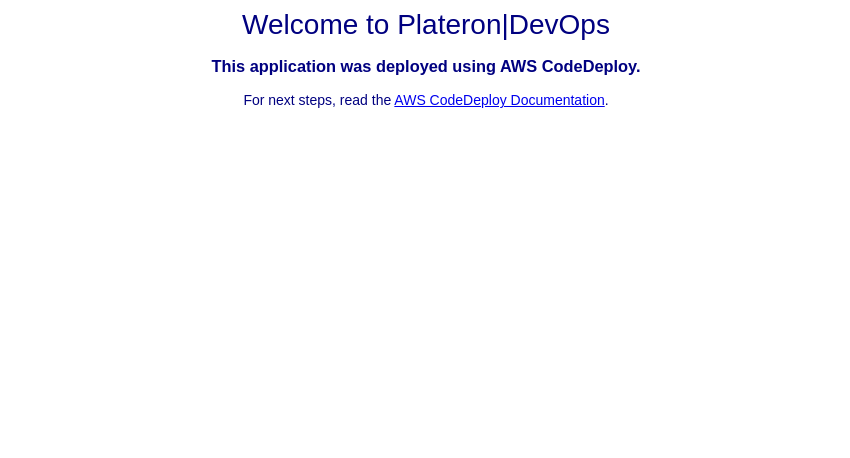
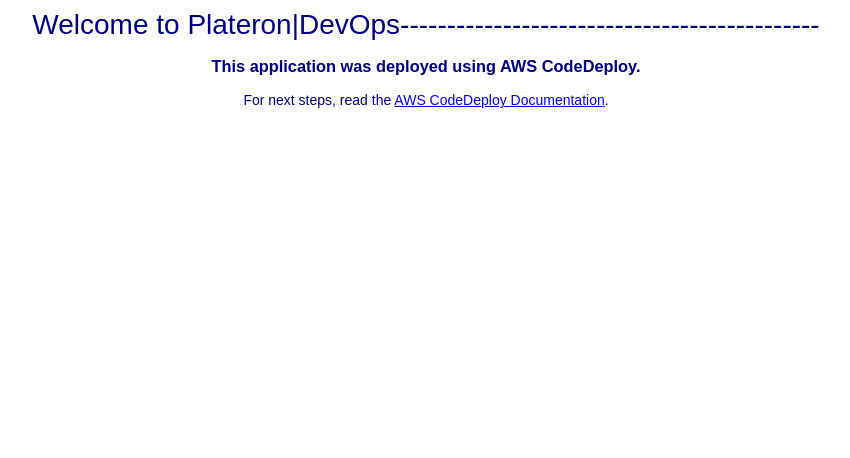
Before and after one commit to urohith939/demoapp1, a plain HTML site: page index.html in a window 1280 px wide. Shown: the part 342-800 px from the top of the page, without its empty margins (214-1064 px from the left). Drawn offline with Linux system fonts and the light colour scheme.

Commit message:
Update index.html

```diff
--- a/index.html
+++ b/index.html
@@ -28,7 +28,7 @@
   <div align="center">
     <img src="https://s3.ap-south-1.amazonaws.com/www.basava.com/aar_logo_final.png" style="max-width: 20%;">
     <h1>Congratulations!!! </h1>
-      <h2>Welcome to Plateron|DevOps</h2>
+      <h2>Welcome to Plateron|DevOps---------------------------------------------</h2>
     <h3>This application was deployed using AWS CodeDeploy.</h3>
     <p>For next steps, read the <a href="http://aws.amazon.com/documentation/codedeploy">AWS CodeDeploy Documentation</a>.</p>
   </div>
```
